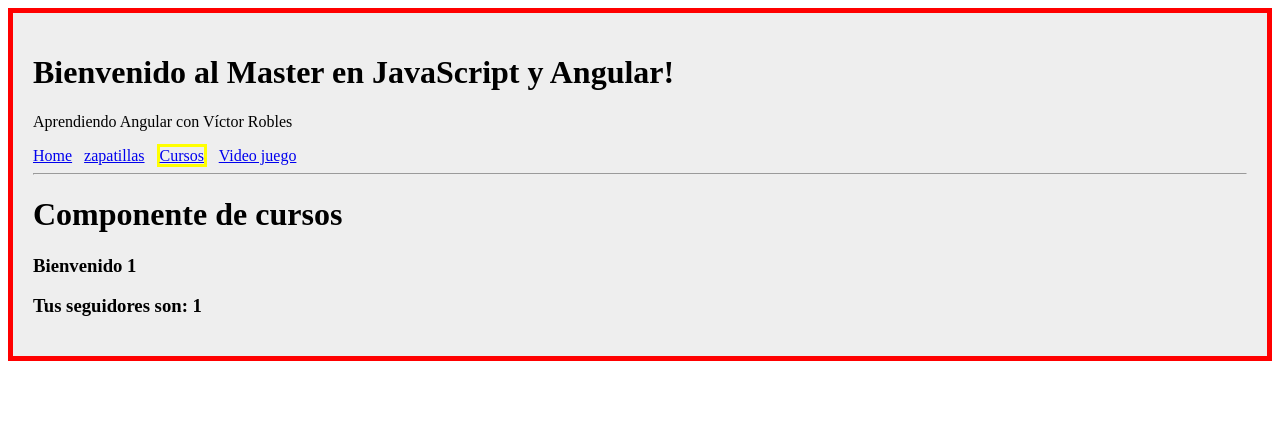
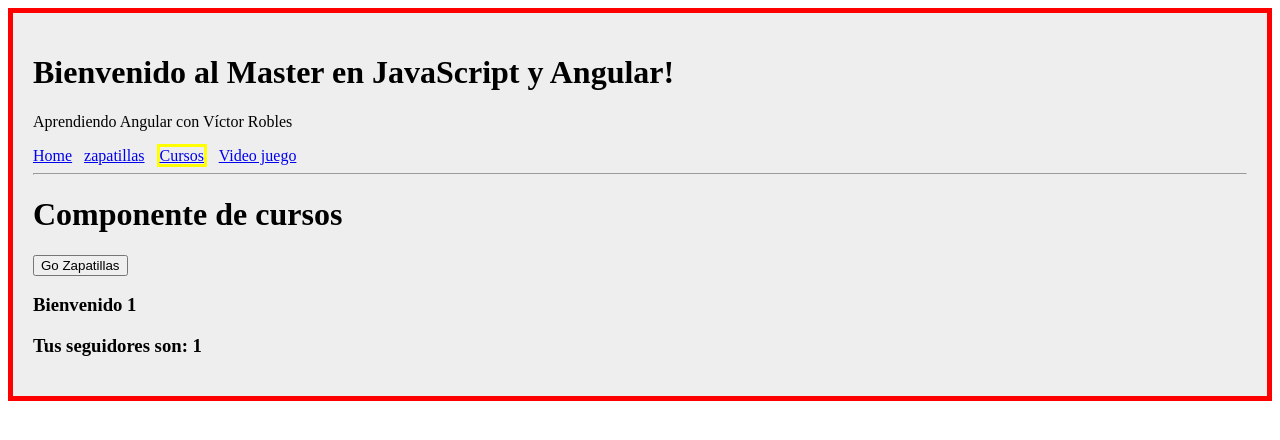
Before and after one commit to dgbracero/CursoAngularUdemy, an Angular app: page /cursos/1/1 in a window 1280 px wide. Shown: the top 440 px of the page. Built offline with nearby package versions, Linux system fonts and the light colour scheme.

Commit message:
191 Redirecciones router navigate

```diff
--- a/src/app/cursos/cursos.component.html
+++ b/src/app/cursos/cursos.component.html
@@ -1,7 +1,7 @@
 <h1>
     Componente de cursos
 </h1>
-
+<button (click)="redirigir()"> Go Zapatillas</button>
 <h3 *ngIf = "nombre"> Bienvenido {{nombre}}</h3>
 
 <h3 *ngIf = "followers" > Tus seguidores son: {{followers}} </h3>
--- a/src/app/cursos/cursos.component.ts
+++ b/src/app/cursos/cursos.component.ts
@@ -22,7 +22,15 @@ export class CursosComponent implements OnInit {
       this.nombre = params.nombre;
       this.followers = params.followers;
       //this.nombre = params['nombre'];
+
+      if(this.nombre == 'ninguno'){
+        this._router.navigate(['/home']);
+      }
     })
   }
 
+  redirigir(){
+    this._router.navigate(['/zapatillas']);
+  }
+
 }
```
